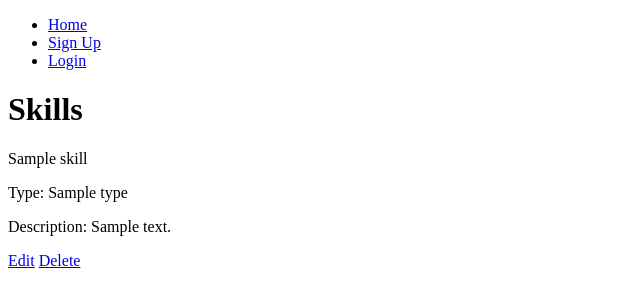
After one commit to Jazmin-Ewers/resume_architect, a Django app: template main_app/templates/skills/index.html in a window 1280 px wide. The commit adds this page. Shown: the top 307 px of the page, without its empty margins (0-640 px from the left). Run offline with Django 3.2, Linux system fonts and the light colour scheme; the template is opened without the code that fills it: most values are stand-ins (such as "Sample title", 1, 10 or a date in 2020).

Commit message:
Add Skills index view

```diff
--- a/main_app/templates/base.html
+++ b/main_app/templates/base.html
@@ -14,6 +14,7 @@
         {% if user.is_authenticated %}
           <li><a href="{% url 'logout' %}">Logout</a></li>
           <li><a href="{% url 'skills_create' %}">Add Skill</a></li>
+          <li><a href="{% url 'skills_index' %}">All Skills</a></li>
         {% else %}
           <li><a href="{% url 'signup' %}">Sign Up</a></li>
           <li><a href="{% url 'login' %}">Login</a></li>
--- /dev/null
+++ b/main_app/templates/skills/index.html
@@ -0,0 +1,20 @@
+{% extends 'base.html' %}
+
+{% block content %}
+
+<h1>Skills</h1>
+
+{% for skill in skills %}
+  <div class="card">
+    <div class="card-content">
+      <!-- Change skill.skill to skill.name once model is updated -->
+      <span class="card-title">{{ skill.skill }}</span>
+      <p>Type: {{ skill.type }}</p>
+      <p>Description: {{ skill.description }}</p>
+      <a href="#">Edit</a>
+      <a href="#">Delete</a>
+    </div>
+  </div>
+{% endfor %}
+
+{% endblock %}
--- a/main_app/urls.py
+++ b/main_app/urls.py
@@ -6,7 +6,7 @@ urlpatterns = [
   path('accounts/signup/', views.signup, name='signup'),
   # Skills
   path('skills/create/', views.SkillCreate.as_view(), name='skills_create'),
-
+  path('skills/', views.skills_index, name='skills_index')
 
 
 ]
--- a/main_app/views.py
+++ b/main_app/views.py
@@ -28,6 +28,12 @@ def signup(request):
   context = {'form': form, 'error_message': error_message}
   return render(request, 'registration/signup.html', context)
 
+def skills_index(request):
+  # Filter skills once user model has been connected to Skill model
+  # skill = Skill.objects.filter(user=request.user)
+  skills = Skill.objects.all()
+  return render(request, 'skills/index.html', {'skills': skills})
+
 class SkillCreate(CreateView):
   model = Skill
   fields = '__all__'
```
